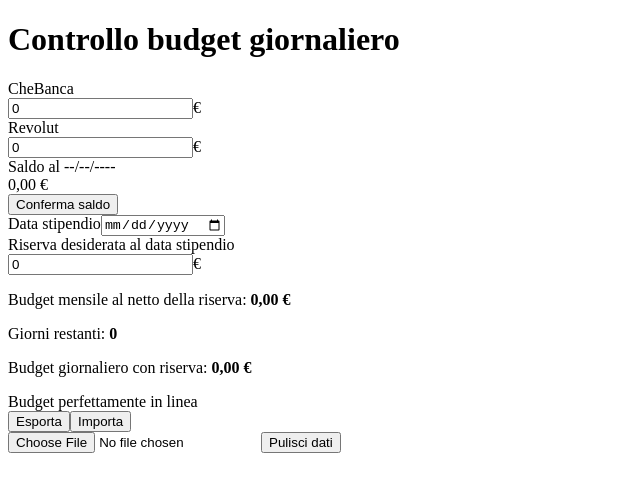
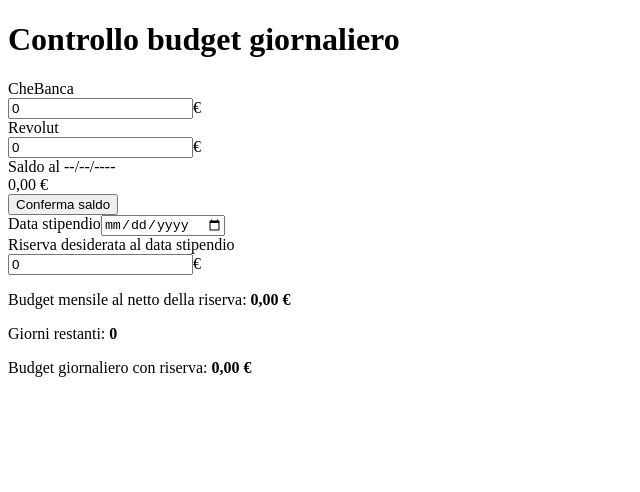
Before and after one commit to mtagliavia86-creator/budget-app, a React app in the folder src/: page / in a window 1280 px wide. Shown: the top 492 px of the page, without its empty margins (0-640 px from the left). Built offline with nearby package versions, Linux system fonts and the light colour scheme; the HTML template or start-up script is replaced by a standard one.

Commit message:
Update BudgetApp.jsx

```diff
--- a/src/BudgetApp.jsx
+++ b/src/BudgetApp.jsx
@@ -1,4 +1,4 @@
-import React, { useState, useMemo, useEffect, useRef } from "react";
+import React, { useState, useMemo, useEffect } from "react";
 
 // VERSIONE STABILE: 4.5 GM
 export default function BudgetApp() {
@@ -8,12 +8,6 @@ export default function BudgetApp() {
   const [targetDate, setTargetDate] = useState("");
   const [minimo, setMinimo] = useState(0);
   const [lastUpdate, setLastUpdate] = useState(null);
-  const [budgetCarry, setBudgetCarry] = useState(0);
-  const [movimenti, setMovimenti] = useState([]);
-  const [movimentiAperti, setMovimentiAperti] = useState(false);
-  const fileInputRef = useRef(null);
-
-
 
   useEffect(() => {
     const saved = localStorage.getItem("budget-data");
@@ -29,8 +23,6 @@ export default function BudgetApp() {
       setTargetDate(parsed.targetDate || "");
       setMinimo(parsed.minimo || 0);
       setLastUpdate(parsed.lastUpdate || null);
-      setBudgetCarry(parsed.budgetCarry || 0);
-      setMovimenti(parsed.movimenti || []);
     } catch (e) {
       console.error(e);
     }
@@ -45,21 +37,10 @@ export default function BudgetApp() {
         revolut,
         targetDate,
         minimo,
-        lastUpdate,
-        budgetCarry,
-        movimenti
+        lastUpdate
       })
     );
-  }, [
-    saldo,
-    chebanca,
-    revolut,
-    targetDate,
-    minimo,
-    lastUpdate,
-    budgetCarry,
-    movimenti
-  ]);
+  }, [saldo, chebanca, revolut, targetDate, minimo, lastUpdate]);
 
   const formatEuro = (value) => {
     return new Intl.NumberFormat("it-IT", {
@@ -70,7 +51,6 @@ export default function BudgetApp() {
 
   const formatTimestamp = (date) => {
     const d = new Date(date);
-
     const pad = (n) => String(n).padStart(2, "0");
 
     return `${pad(d.getDate())}/${pad(d.getMonth() + 1)}/${d.getFullYear()}`;
@@ -80,12 +60,18 @@ export default function BudgetApp() {
     return Number(chebanca || 0) + Number(revolut || 0);
   }, [chebanca, revolut]);
 
+  const confermaSaldo = () => {
+    const timestamp = formatTimestamp(new Date());
+
+    setSaldo(saldoCalcolato);
+    setLastUpdate(timestamp);
+  };
+
   const giorniRestanti = useMemo(() => {
     if (!targetDate) return 0;
 
     const oggi = new Date();
     const stipendio = new Date(targetDate);
-
     const diff = Math.ceil((stipendio - oggi) / 86400000);
 
     return diff > 0 ? diff : 0;
@@ -95,177 +81,11 @@ export default function BudgetApp() {
     return saldo - minimo;
   }, [saldo, minimo]);
 
-
-
   const budgetGiornaliero = useMemo(() => {
     if (giorniRestanti <= 0) return 0;
 
     return (saldo - minimo) / giorniRestanti;
   }, [saldo, minimo, giorniRestanti]);
-
-  const recuperoGiornaliero = useMemo(() => {
-    if (giorniRestanti <= 0) return 0;
-
-    return budgetCarry / giorniRestanti;
-  }, [budgetCarry, giorniRestanti]);
-
-  const budgetCorretto = useMemo(() => {
-    return budgetGiornaliero + recuperoGiornaliero;
-  }, [budgetGiornaliero, recuperoGiornaliero]);
-
-  const rapportoBudget = useMemo(() => {
-    if (budgetGiornaliero <= 0) return 0;
-
-    return (budgetCorretto / budgetGiornaliero) * 100;
-  }, [budgetCorretto, budgetGiornaliero]);
-
-  const statoClasse =
-    rapportoBudget >= 80
-      ? "text-green-600"
-      : rapportoBudget >= 50
-      ? "text-orange-500"
-      : "text-red-600";
-
-  const confermaSaldo = () => {
-    const now = new Date();
-    const timestamp = formatTimestamp(now);
-
-    // Prima inizializzazione: nessun tracking
-    if (!lastUpdate || saldo === 0) {
-      setSaldo(saldoCalcolato);
-      setLastUpdate(timestamp);
-      return;
-    }
-
-    const lastDateParts = lastUpdate.split("/");
-
-    const lastDate = new Date(
-      Number(lastDateParts[2]),
-      Number(lastDateParts[1]) - 1,
-      Number(lastDateParts[0])
-    );
-
-    const giorniPassati = Math.max(
-      1,
-      Math.ceil((now - lastDate) / 86400000)
-    );
-
-    const spesaReale = saldo - saldoCalcolato;
-
-    // Budget teorico disponibile per i giorni trascorsi
-    const budgetDisponibile = budgetGiornaliero * giorniPassati;
-
-    const delta = budgetDisponibile - spesaReale;
-
-    setBudgetCarry((prev) => prev + delta);
-
-    const nuovoMovimento = {
-      id: Date.now(),
-      data: timestamp,
-      giorniPassati,
-      saldoPrecedente: saldo,
-      saldoNuovo: saldoCalcolato,
-      spesa: spesaReale,
-      delta
-    };
-
-    setMovimenti((prev) => [nuovoMovimento, ...prev]);
-
-    setSaldo(saldoCalcolato);
-    setLastUpdate(timestamp);
-  };
-
-  const toggleMovimenti = () => {
-    setMovimentiAperti((prev) => !prev);
-  };
-
-  const exportData = () => {
-    const data = {
-      saldo,
-      chebanca,
-      revolut,
-      targetDate,
-      minimo,
-      lastUpdate,
-      budgetCarry,
-      movimenti
-    };
-
-    const blob = new Blob([JSON.stringify(data, null, 2)], {
-      type: "application/json"
-    });
-
-    const url = URL.createObjectURL(blob);
-    const a = document.createElement("a");
-
-    a.href = url;
-    a.download = `budget-backup-${Date.now()}.json`;
-
-    a.click();
-
-    URL.revokeObjectURL(url);
-  };
-
-  const importData = (event) => {
-    const file = event.target.files[0];
-
-    if (!file) return;
-
-    const reader = new FileReader();
-
-    reader.onload = (e) => {
-      try {
-        const parsed = JSON.parse(e.target.result);
-
-        setSaldo(parsed.saldo || 0);
-        setChebanca(parsed.chebanca || 0);
-        setRevolut(parsed.revolut || 0);
-        setTargetDate(parsed.targetDate || "");
-        setMinimo(parsed.minimo || 0);
-        setLastUpdate(parsed.lastUpdate || null);
-        setBudgetCarry(parsed.budgetCarry || 0);
-        setMovimenti(parsed.movimenti || []);
-
-        alert("Backup importato correttamente");
-      } catch (err) {
-        console.error(err);
-        alert("Errore durante import backup");
-      }
-    };
-
-    reader.readAsText(file);
-  };
-
-  const resetDati = () => {
-    localStorage.removeItem("budget-data");
-
-    setSaldo(0);
-    setChebanca(0);
-    setRevolut(0);
-    setTargetDate("");
-    setMinimo(0);
-    setLastUpdate(null);
-    setBudgetCarry(0);
-    setMovimenti([]);
-    setMovimentiAperti(false);
-
-    window.location.reload();
-  };
-
-  const eliminaMovimento = (id) => {
-    const movimento = movimenti.find((m) => m.id === id);
-
-    if (!movimento) return;
-
-    const conferma = window.confirm(
-      "Vuoi eliminare definitivamente questo movimento?"
-    );
-
-    if (!conferma) return;
-
-    setBudgetCarry((prev) => prev - movimento.delta);
-    setMovimenti((prev) => prev.filter((m) => m.id !== id));
-  };
 
   return (
     <div className="min-h-screen bg-gray-100 flex items-center justify-center p-4">
@@ -310,7 +130,9 @@ export default function BudgetApp() {
           </div>
 
           <div>{formatEuro(saldoCalcolato)}</div>
-        </div><button
+        </div>
+
+        <button
           onClick={confermaSaldo}
           className="w-full p-2 bg-black text-white rounded"
         >
@@ -368,152 +190,9 @@ export default function BudgetApp() {
 
           <p>
             Budget giornaliero con riserva:{" "}
-            <strong className={statoClasse}>
-              {formatEuro(budgetCorretto)}
-            </strong>
+            <strong>{formatEuro(budgetGiornaliero)}</strong>
           </p>
-
-          <div>
-            {budgetCarry > 0 && (
-              <span className="text-green-600">
-                Margine accumulato: {formatEuro(budgetCarry)}
-              </span>
-            )}
-
-            {budgetCarry < 0 && (
-              <div>
-                Recupero necessario: {" "}
-                <strong className={statoClasse}>
-                  {formatEuro(Math.abs(budgetCarry))}
-                </strong>
-              </div>
-            )}
-
-            {budgetCarry === 0 && (
-              <span className="text-gray-500">
-                Budget perfettamente in linea
-              </span>
-            )}
-          </div>
         </div>
-
-        {movimenti.length > 0 ? (
-          <div className="space-y-2 pt-2 border-t">
-            <button
-              onClick={toggleMovimenti}
-              className="w-full flex items-center justify-between text-sm font-semibold text-gray-700"
-            >
-              <span>Movimenti registrati ({movimenti.length})</span>
-              <span>{movimentiAperti ? "▲" : "▼"}</span>
-            </button>
-
-            {movimentiAperti && (
-              <div className="space-y-2 pt-2">
-                {movimenti.map((m) => (
-                  <div
-                    key={m.id}
-                    className="flex items-center justify-between p-3 rounded-xl border bg-gray-50"
-                  >
-                    <div className="text-sm space-y-1">
-                      <div className="font-medium">{m.data}</div>
-
-                      <div className="text-gray-500 text-xs">
-                        Spesa: {formatEuro(m.spesa)}
-                      </div>
-
-                      <div className="text-gray-400 text-xs">
-                        Giorni trascorsi: {m.giorniPassati || 1}
-                      </div>
-
-                      <div
-                        className={`text-xs font-medium ${
-                          m.delta >= 0
-                            ? "text-green-600"
-                            : "text-red-600"
-                        }`}
-                      >
-                        {m.delta >= 0
-                          ? `+${formatEuro(m.delta)} in positivo`
-                          : `${formatEuro(Math.abs(m.delta))} da recuperare`}
-                      </div>
-                    </div>
-
-                    <button
-                      onClick={() => eliminaMovimento(m.id)}
-                      className="w-9 h-9 rounded-full bg-red-500 text-white flex items-center justify-center shadow-sm active:scale-95 transition-transform"
-                    >
-                      <span className="text-sm">🗑</span>
-                    </button>
-                  </div>
-                ))}
-              </div>
-            )}
-
-            <div className="grid grid-cols-2 gap-2 pt-2">
-              <button
-                onClick={exportData}
-                className="p-2 rounded bg-black text-white text-sm"
-              >
-                Esporta
-              </button>
-
-              <button
-                onClick={() => fileInputRef.current.click()}
-                className="p-2 rounded bg-gray-700 text-white text-sm"
-              >
-                Importa
-              </button>
-            </div>
-
-            <input
-              type="file"
-              accept="application/json"
-              ref={fileInputRef}
-              onChange={importData}
-              className="hidden"
-            />
-
-            <button
-              onClick={resetDati}
-              className="w-full p-2 rounded bg-red-500 text-white text-sm"
-            >
-              Pulisci dati
-            </button>
-          </div>
-        ) : (
-          <div className="pt-2 border-t space-y-2">
-            <div className="grid grid-cols-2 gap-2">
-              <button
-                onClick={exportData}
-                className="p-2 rounded bg-black text-white text-sm"
-              >
-                Esporta
-              </button>
-
-              <button
-                onClick={() => fileInputRef.current.click()}
-                className="p-2 rounded bg-gray-700 text-white text-sm"
-              >
-                Importa
-              </button>
-            </div>
-
-            <input
-              type="file"
-              accept="application/json"
-              ref={fileInputRef}
-              onChange={importData}
-              className="hidden"
-            />
-
-            <button
-              onClick={resetDati}
-              className="w-full p-2 rounded bg-red-500 text-white text-sm"
-            >
-              Pulisci dati
-            </button>
-          </div>
-        )}
       </div>
     </div>
   );
```
